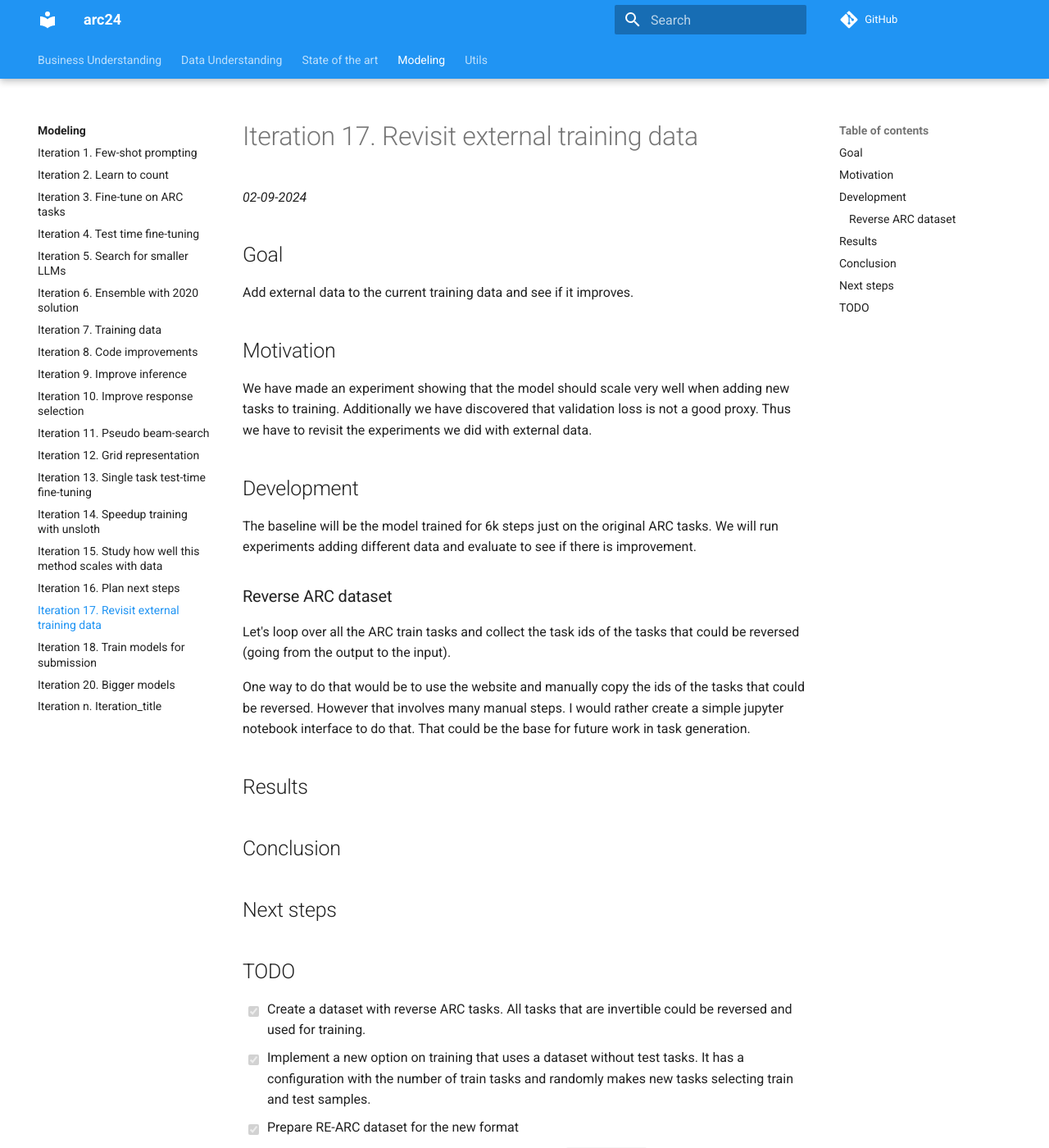
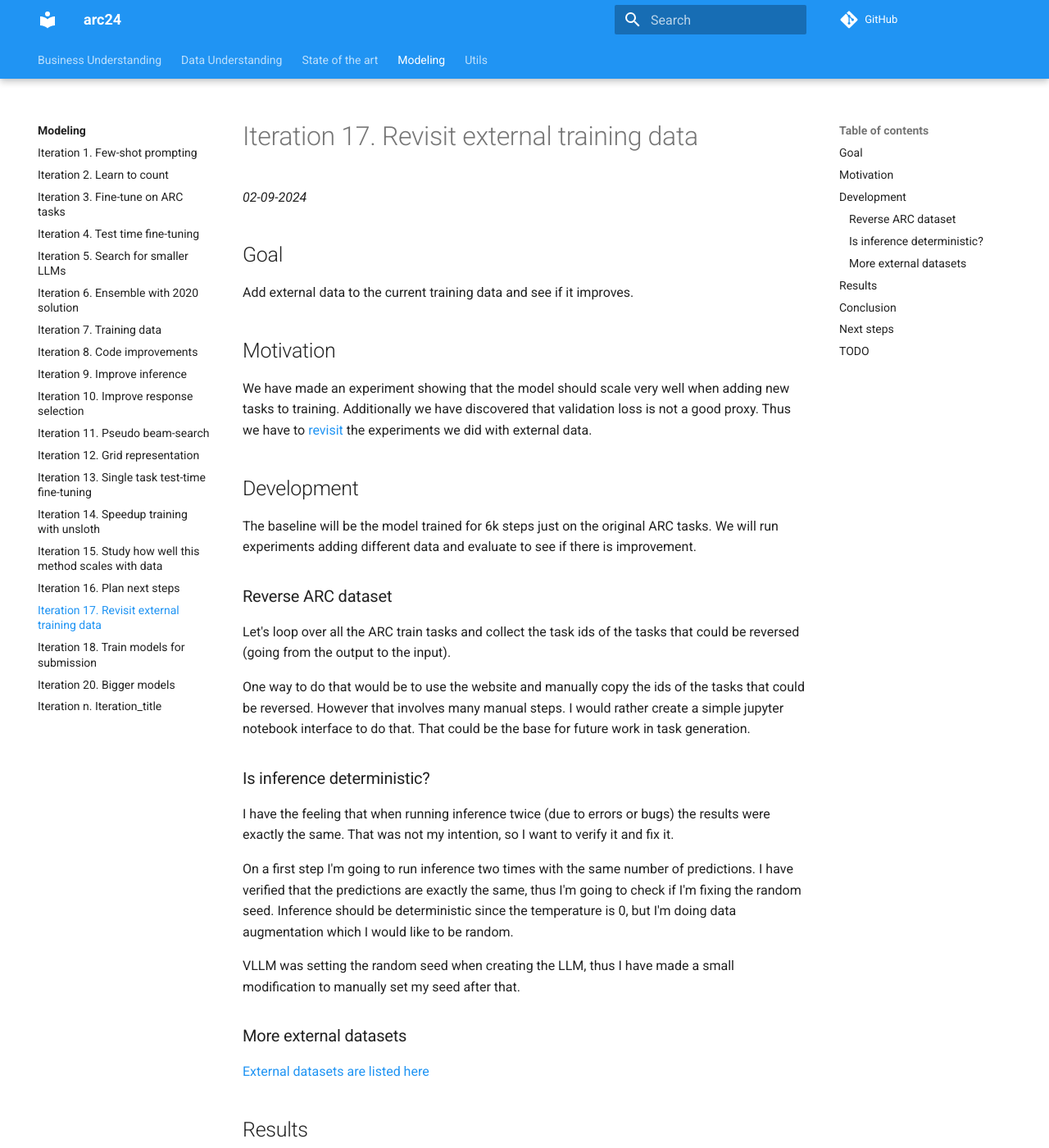
Before and after one commit to zhengjunyao-work/arc24, an MkDocs documentation site: the page built from docs/modeling/Iteration_17_external_data.md, in a window 1280 px wide and 1400 px high. Shown: the whole window at 82% size. Built offline with MkDocs 1.6.1 and Material for MkDocs 9.7.7, drawn with Linux system fonts in a browser that asks for light colours; comment, search, counter and statistics services are not loaded; some of the changed text lies outside the part shown.

Commit message:
added random seed parameter for inference

```diff
--- a/docs/modeling/Iteration_17_external_data.md
+++ b/docs/modeling/Iteration_17_external_data.md
@@ -9,7 +9,7 @@ Add external data to the current training data and see if it improves.
 ## Motivation
 
 We have made an experiment showing that the model should scale very well when adding new tasks to training.
-Additionally we have discovered that validation loss is not a good proxy. Thus we have to revisit the experiments
+Additionally we have discovered that validation loss is not a good proxy. Thus we have to [revisit](Iteration_07_training_data.md) the experiments
 we did with external data.
 
 ## Development
@@ -25,6 +25,21 @@ One way to do that would be to use the website and manually copy the ids of the
 However that involves many manual steps. I would rather create a simple jupyter notebook interface
 to do that. That could be the base for future work in task generation.
 
+### Is inference deterministic?
+
+I have the feeling that when running inference twice (due to errors or bugs) the results were exactly the same.
+That was not my intention, so I want to verify it and fix it.
+
+On a first step I'm going to run inference two times with the same number of predictions. I have verified that the predictions are exactly the same, thus I'm going to check if I'm fixing the random seed. Inference should be deterministic since the temperature is 0, but I'm doing data augmentation which I would like to be random.
+
+VLLM was setting the random seed when creating the LLM, thus I have made a small modification to manually set my seed after that.
+
+### More external datasets
+
+[External datasets are listed here](../02_Data_Understanding.md#external-data)
+
+
+
 ## Results
 
 ## Conclusion
@@ -37,3 +52,5 @@ to do that. That could be the base for future work in task generation.
 - [x] Implement a new option on training that uses a dataset without test tasks. It has a configuration with the number of train tasks and randomly makes new tasks selecting train and test samples.
 - [x] Prepare RE-ARC dataset for the new format
 - [ ] Once we have the best configuration, try increasing `max_seq_len`. Some training samples do not fit in 4096
+- [ ] Are VLLM results deterministic? Why?
+- [ ] What is the uncertainty in my estimation of accuracy?
```
Also changed, not shown: 3 other files.
